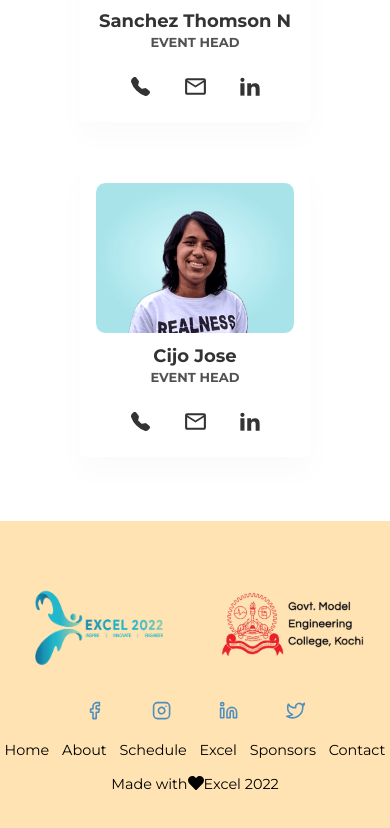
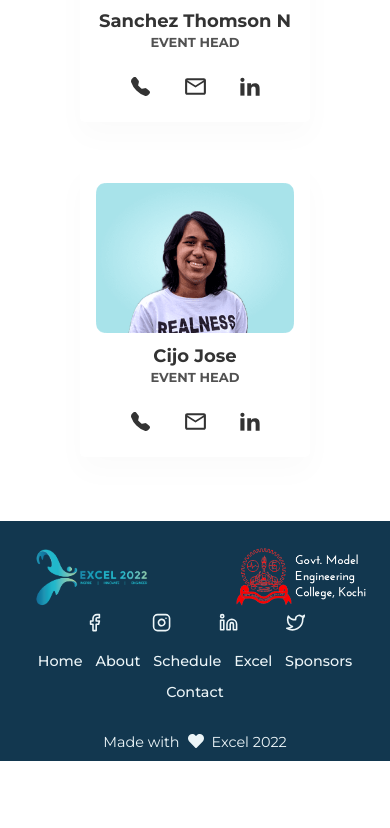
Before and after one commit to Excel2022Web/marathon, a React (Create React App) app: page / in a window 390 px wide. Shown: the part 5550-6378 px from the top of the page. After the commit the page ends 6311 px from the top, so only its background shows below. Built offline with nearby package versions, Linux system fonts and the light colour scheme; a web font is replaced by a local one.

Commit message:
🏃‍♂️🏃‍♀️

```diff
--- a/src/components/Footer/Footer.css
+++ b/src/components/Footer/Footer.css
@@ -1,5 +1,5 @@
 .footer {
-  background-color: var(--bg-color);
+  background: #12374F;
   height: 40vh;
   padding: 2rem 3.5rem;
   display: flex;
@@ -32,6 +32,7 @@
 
 .footer_heart {
   font-size: 1rem;
+  margin: 0 0.5rem;
 }
 
 .footer_desc_desktop {
@@ -59,7 +60,7 @@
   flex-shrink: 0;
   cursor: pointer;
   font-size: 1.5rem;
-  color: var(--secondary-color);
+  color: #ECF5F8;
 }
 
 .footer_container {
@@ -71,7 +72,8 @@
 .footer_link {
   font-size: 1rem;
   font-family: var(--primary-font);
-  color: #000;
+  color: #ECF5F8;
+  font-weight: 500;
 }
 
 .footer_desc_mobile {
@@ -90,15 +92,24 @@
 }
 @media screen and (max-width: 992px) {
    .footer {
-    display: flex;
-    flex-direction: column;
-    justify-content: space-evenly;
+      display: flex;
+      flex-direction: column;
+      justify-content: space-evenly;
+      padding: 1.5rem;
+      height: 100%;
    }
 
    .footer_left {
-    gap: 0rem;
+      gap: 0rem;
+      width: 100%;
+   }
 
-   }
+   .footer_container {
+    gap: 1rem;
+    flex-wrap: wrap;
+    align-items: center;
+    justify-content: center;
+  }
 
    .footer_socialicon {
     align-self: center;
@@ -106,6 +117,7 @@
 
    .footer_desc_desktop {
     display: none;
+    color: #ECF5F8;
    }
 
    .footer_right {
@@ -118,17 +130,26 @@
     font-size: 1rem;
     font-family: var(--primary-font);
     font-weight: 400;
+    color: #ECF5F8;
    }
+
+   .footer_img {
+      gap: 1rem;
+      display: flex;
+      align-items: center;
+      justify-content: space-between;
+      width: 100%;
+  }
 
 }
 
-@media screen and (max-width: 600px) {
+@media screen and (max-width: 800px) {
    .excel-logo {
-    width: 150px;
+    width: 130px;
    }
 
    .mec-logo {
-    width: 150px;
+    width: 130px;
    }
 
    .fsocialicon {
@@ -145,5 +166,7 @@
 
   .footer_desc_mobile {
     font-size: 0.9rem;
+    margin-bottom: -1rem;
+    margin-top: 1rem;
   }
 }
--- a/src/components/Footer/Footer.js
+++ b/src/components/Footer/Footer.js
@@ -6,15 +6,19 @@ import { NavHashLink as NavLink } from "react-router-hash-link"
 
 import "./Footer.css"
 import excel_logo from "../../assets/logo/excellogowithtext.png"
-import mec_logo from "../../assets/svg/collegelogo.svg"
+import mec_logo from "../../assets/logo/mec_logo.png"
 
 const Footer = () => {
   return (
     <div className="footer">
        <div className="footer_left">
           <div className="footer_img">
-            <img src={excel_logo} alt='' className="excel-logo"/>
-            <img src={mec_logo} alt='' className="mec-logo" />
+            <a href="https://www.excelmec.org/" target="_blank" rel="noreferrer">
+              <img src={excel_logo} alt='' className="excel-logo"/>
+            </a>
+            <a href="https://www.mec.ac.in/" target="_blank" rel="noreferrer">
+              <img src={mec_logo} alt='' className="mec-logo" />
+            </a>
           </div>
           <h4 className="footer_desc_desktop"> Made with <span><FaHeart className="footer_heart"/></span> Excel 2022</h4>
 
```
Also changed, not shown: src/assets/svg/collegelogo.svg (deleted).
